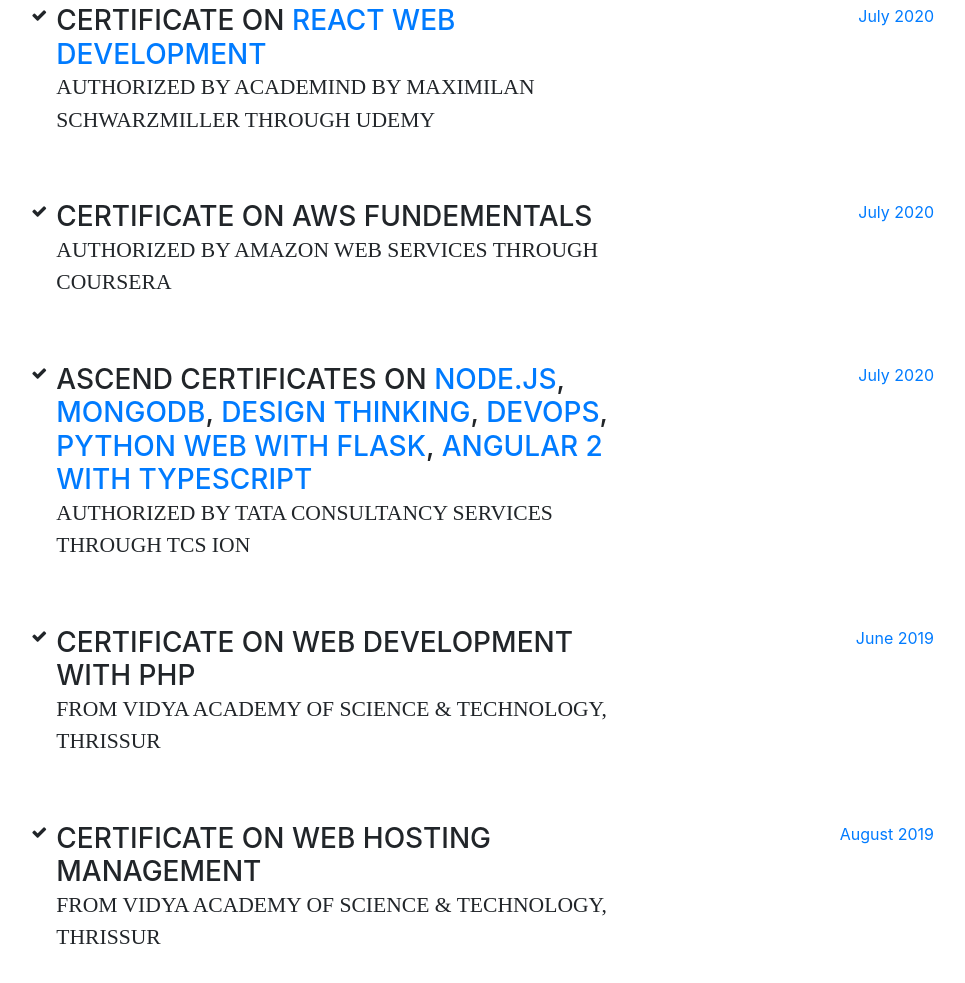
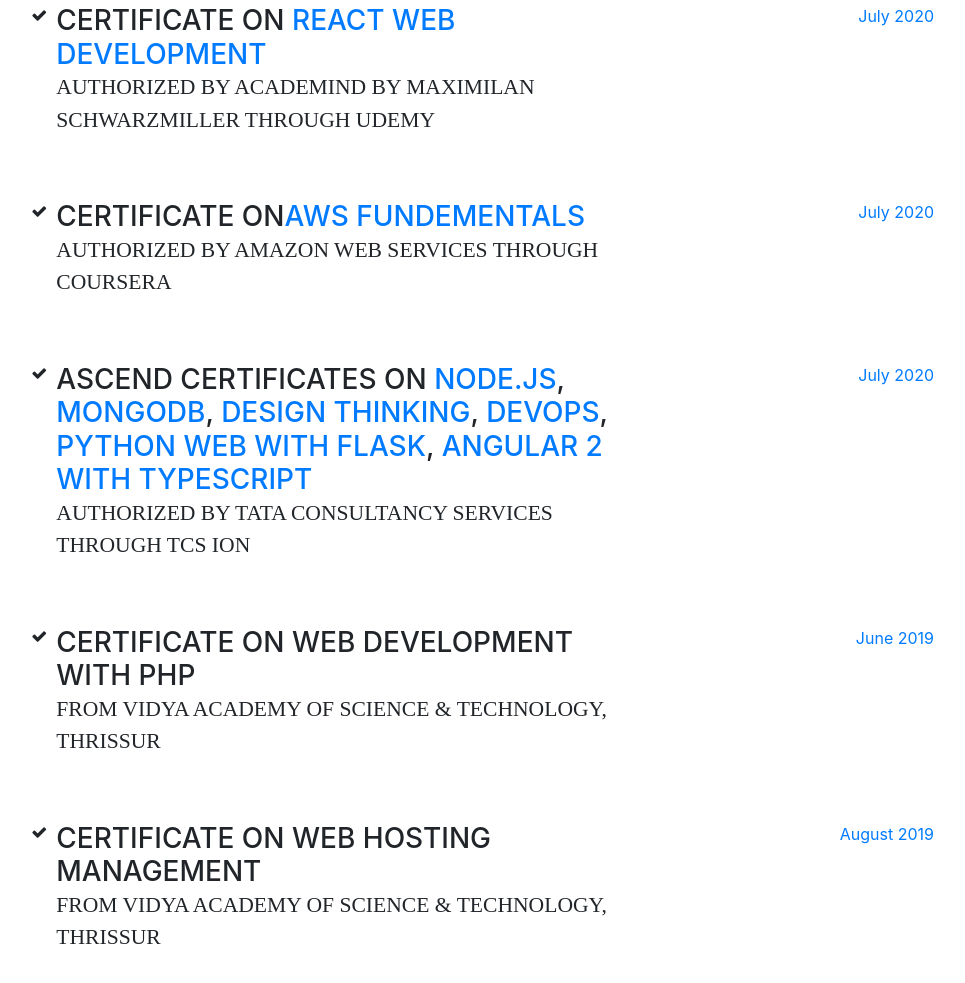
Before and after one commit to amiarun/amiarun.github.io, a website with bundled scripts: page index.html in a window 1280 px wide. Shown: the part 3498-4481 px from the top of the page, without its empty margins (298-1263 px from the left). Built offline with nearby package versions, Linux system fonts and the light colour scheme; a web font is replaced by a local one.

Commit message:
Bug Fix Link 2

```diff
--- a/index.html
+++ b/index.html
@@ -287,7 +287,7 @@
               <i class="fa-li fa fa-check"></i>
               <div class="resume-item d-flex flex-column flex-md-row mb-5">
                 <div class="resume-content mr-auto">
-                  <h3 class="mb-0">Certificate on<a href="https://drive.google.com/file/d/1vE1lBqRJeBq5OKa5iNf6h5rKqkLgkz0k/view?usp=sharing" target="_blank"></a> AWS Fundementals</a></h3>
+                  <h3 class="mb-0">Certificate on<a href="https://drive.google.com/file/d/1vE1lBqRJeBq5OKa5iNf6h5rKqkLgkz0k/view?usp=sharing" target="_blank">AWS Fundementals</a></h3>
                   <div class="subheading mb-3">Authorized by Amazon Web Services through Coursera</div>
                 </div>
                 <div class="resume-date text-md-right">
```
